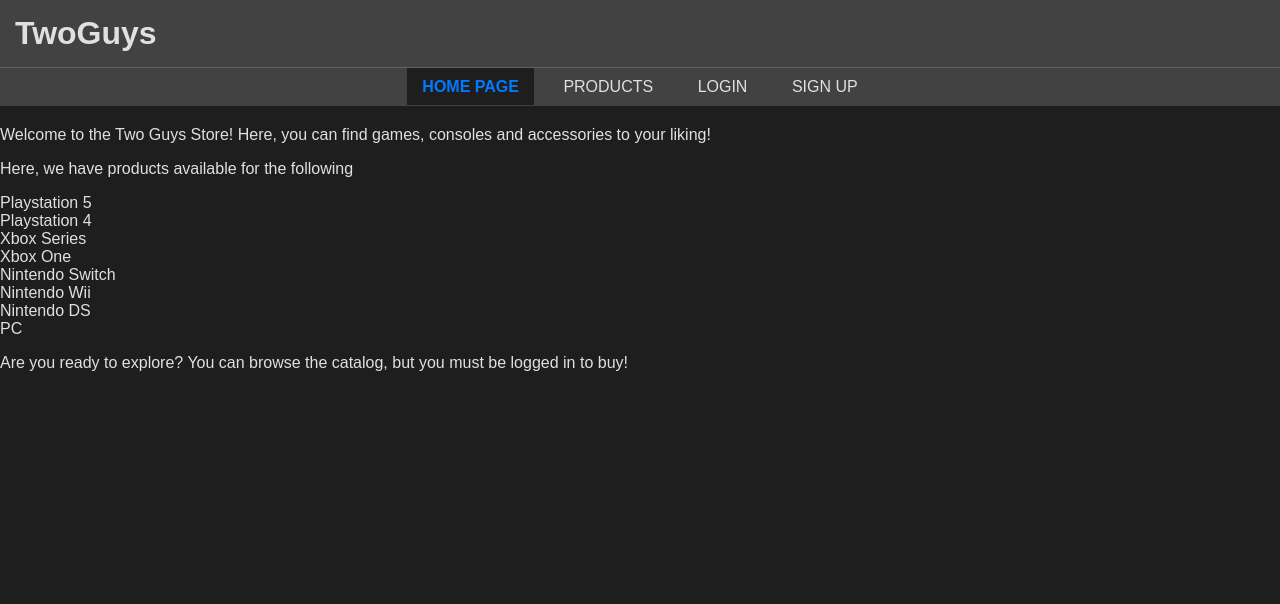
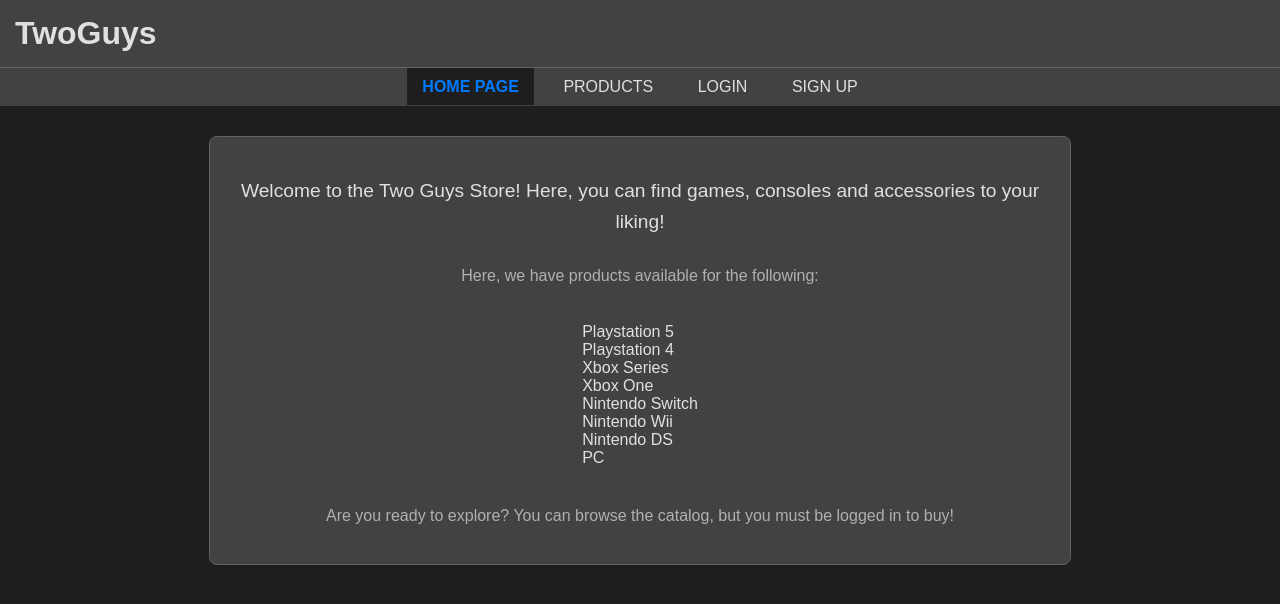
Before and after one commit to finkelEDU/College-Project-Semester-4, a PHP site: page / in a window 1280 px wide. Shown: the top 604 px of the page. Run offline with PHP 8.4, Linux system fonts and the light colour scheme; some libraries are stand-ins or nearby versions.

Commit message:
making the index page look

```diff
--- a/public/css/common.css
+++ b/public/css/common.css
@@ -66,6 +66,36 @@ nav a.active {
 #HeaderBanner h1 {
     margin: 0;
     color: var(--text-light);
+}
+
+.index-content {
+    max-width: 800px;
+    margin: 30px auto;
+    padding: 20px 30px;
+    background-color: var(--bg-medium);
+    border-radius: 8px;
+    border: 1px solid var(--border-light);
+    text-align: center;
+}
+
+.index-content p {
+    line-height: 1.6;
+    color: var(--text-medium);
+    margin-bottom: 15px;
+}
+
+.index-content .intro-text {
+    font-size: 1.2em;
+    color: var(--text-light);
+    margin-bottom: 25px;
+}
+
+.index-content .platform-list {
+    list-style: none;
+    padding: 0;
+    margin: 20px 0;
+    display: inline-block;
+    text-align: left;
 }
 
 .product-container {
--- a/public/index.php
+++ b/public/index.php
@@ -1,10 +1,13 @@
 <?php include "templates/header_guest.php"; ?>
 <?php include "templates/nav.php"; ?>
-	<p>Welcome to the Two Guys Store! Here, you can find games, consoles and accessories to your liking!</p>
 
-	<p>Here, we have products available for the following</p>
+<div class="index-content">
+    <p class="intro-text">Welcome to the Two Guys Store! Here, you can find games, consoles and accessories to your liking!</p>
+
+    <p>Here, we have products available for the following:</p>
+
+    <ul class="platform-list">
         <?php
-
         $products = array(
             "Playstation 5",
             "Playstation 4",
@@ -16,11 +19,13 @@
             "PC"
         );
 
+        foreach ($products as $product) {
+          echo "<li>" . $product . "</li>";
+        }
+        ?>
+    </ul>
 
-		for($x = 0; $x < 8; $x++){
-		  echo $products[$x];
-		  echo "<br>";
-		}?>
+    <p class="cta-text">Are you ready to explore? You can browse the catalog, but you must be logged in to buy!</p>
+</div>
 
-		<p>Are you ready to explore? You can browse the catalog, but you must be logged in to buy!</p>
 <?php include "templates/footer.php" ?>
```
Lines whose indentation alone changed are shown as unchanged.
